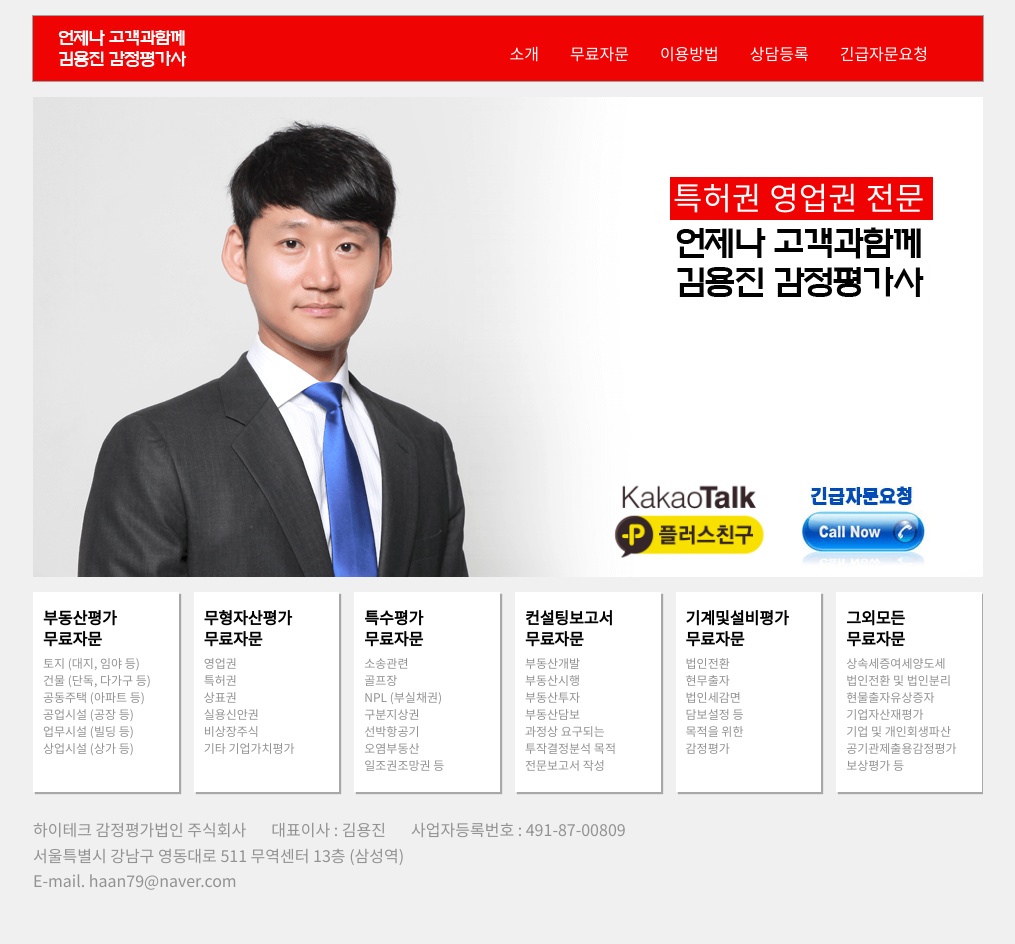
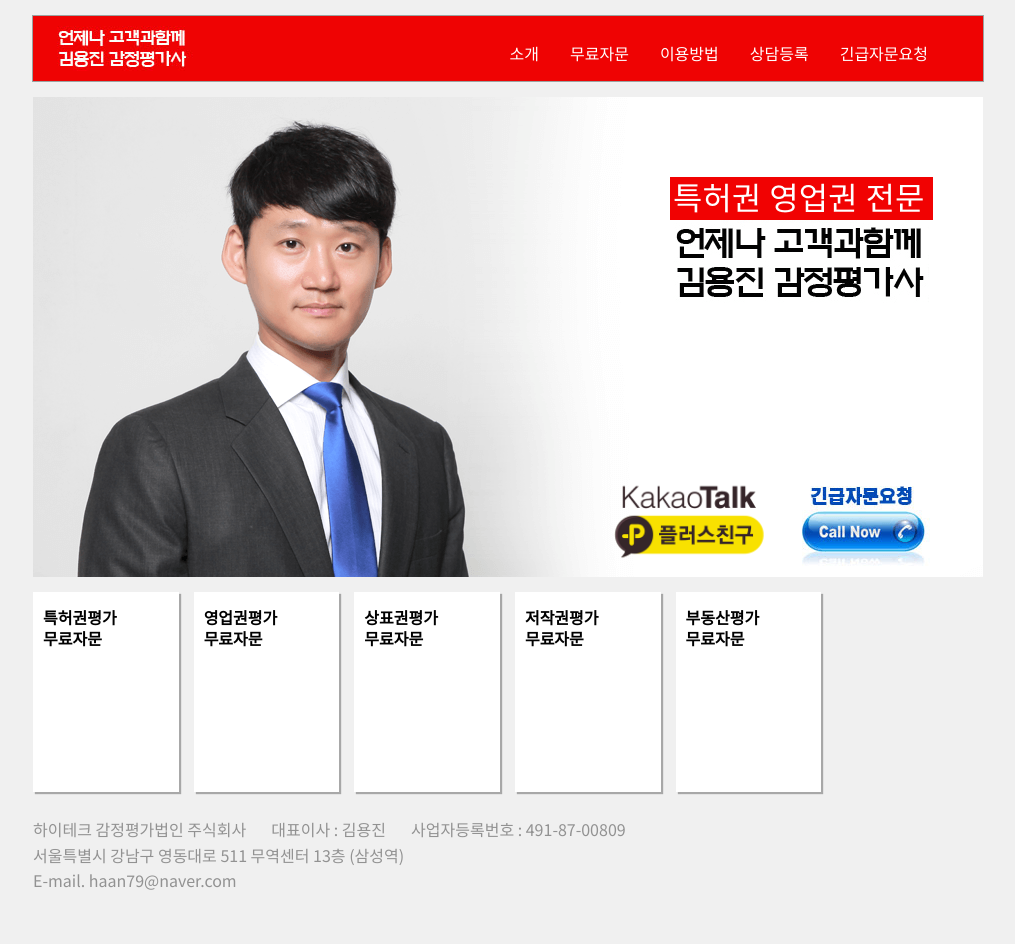
Before and after one commit to gliburch/kimyongjin, a Jekyll site: the page built from index.md, in a window 1280 px wide. Shown: the whole page, without its empty margins (132-1147 px from the left). Built offline with Jekyll 4.4.1, drawn with Linux system fonts in a browser that asks for light colours.

Commit message:
Update _config.yml

```diff
--- a/_config.yml
+++ b/_config.yml
@@ -26,52 +26,52 @@ github_username: null
 
 # Custom site settings
 services:
+  - title: 특허권평가<br>무료자문
+    service_items:
+#      - 영업권
+#      - 특허권
+#      - 상표권
+#      - 실용신안권
+#      - 비상장주식
+#      - 기타 기업가치평가
+  - title: 영업권평가<br>무료자문
+    service_items:
+#      - 토지 (대지, 임야 등)
+#      - 건물 (단독, 다가구 등)
+#      - 공동주택 (아파트 등)
+#      - 공업시설 (공장 등)
+#      - 업무시설 (빌딩 등)
+#      - 상업시설 (상가 등)
+  - title: 상표권평가<br>무료자문
+    service_items:
+#      - 소송관련
+#      - 골프장
+#      - NPL (부실채권)
+#      - 구분지상권
+#      - 선박항공기
+#      - 오염부동산
+#      - 일조권조망권 등
+  - title: 저작권평가<br>무료자문
+    service_items:
+#      - 부동산개발
+#      - 부동산시행
+#      - 부동산투자
+#      - 부동산담보
+#      - 과정상 요구되는<br>투작결정분석 목적<br>전문보고서 작성
+#  - title: 기계및설비평가<br>무료자문
+#    service_items:
+#      - 법인전환
+#      - 현무출자
+#      - 법인세감면
+#      - 담보설정 등<br>목적을 위한<br>감정평가
   - title: 부동산평가<br>무료자문
     service_items:
-      - 토지 (대지, 임야 등)
-      - 건물 (단독, 다가구 등)
-      - 공동주택 (아파트 등)
-      - 공업시설 (공장 등)
-      - 업무시설 (빌딩 등)
-      - 상업시설 (상가 등)
-  - title: 무형자산평가<br>무료자문
-    service_items:
-      - 영업권
-      - 특허권
-      - 상표권
-      - 실용신안권
-      - 비상장주식
-      - 기타 기업가치평가
-  - title: 특수평가<br>무료자문
-    service_items:
-      - 소송관련
-      - 골프장
-      - NPL (부실채권)
-      - 구분지상권
-      - 선박항공기
-      - 오염부동산
-      - 일조권조망권 등
-  - title: 컨설팅보고서<br>무료자문
-    service_items:
-      - 부동산개발
-      - 부동산시행
-      - 부동산투자
-      - 부동산담보
-      - 과정상 요구되는<br>투작결정분석 목적<br>전문보고서 작성
-  - title: 기계및설비평가<br>무료자문
-    service_items:
-      - 법인전환
-      - 현무출자
-      - 법인세감면
-      - 담보설정 등<br>목적을 위한<br>감정평가
-  - title: 그외모든<br>무료자문
-    service_items:
-      - 상속세증여세양도세
-      - 법인전환 및 법인분리
-      - 현물출자유상증자
-      - 기업자산재평가
-      - 기업 및 개인회생파산
-      - 공기관제출용감정평가<br>보상평가 등
+#      - 상속세증여세양도세
+#      - 법인전환 및 법인분리
+#      - 현물출자유상증자
+#      - 기업자산재평가
+#      - 기업 및 개인회생파산
+#      - 공기관제출용감정평가<br>보상평가 등
 company_name: 하이테크 감정평가법인 주식회사
 ceo_name: 김용진
 business_number: 491-87-00809
```
